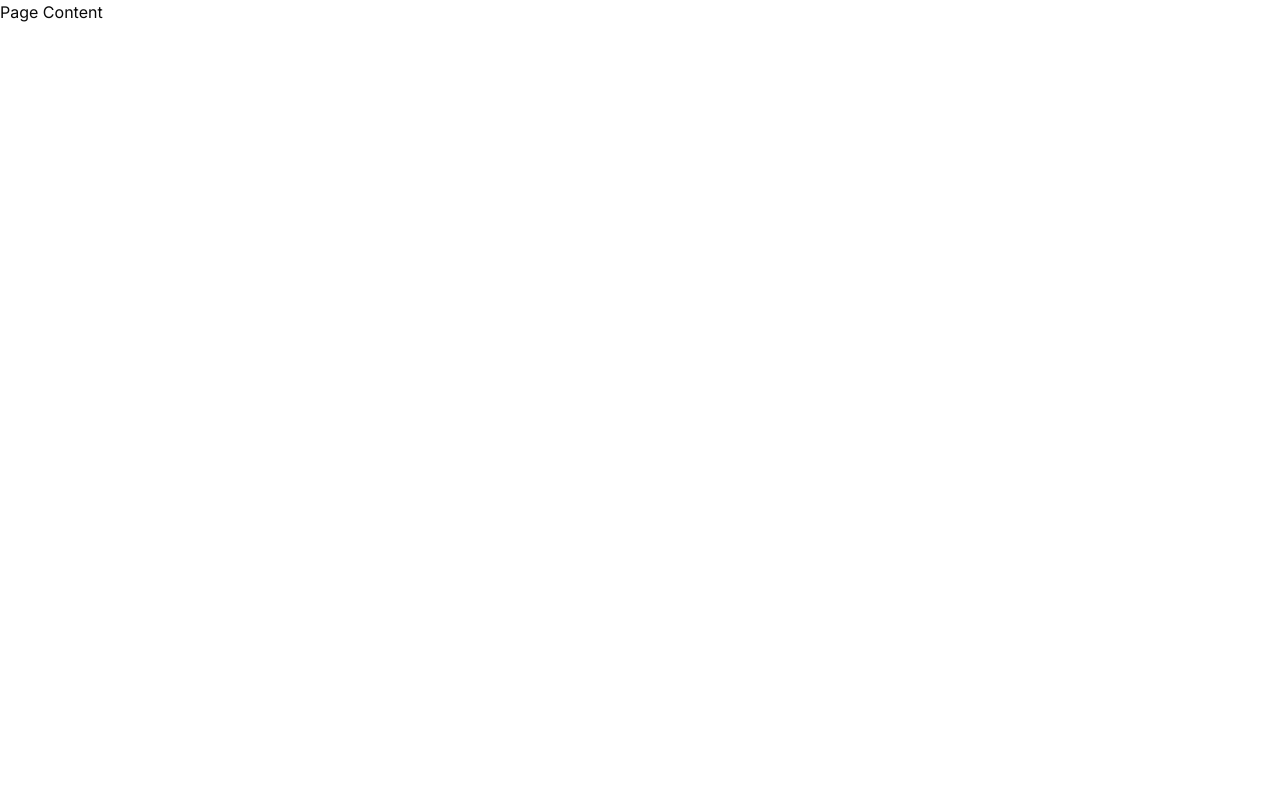
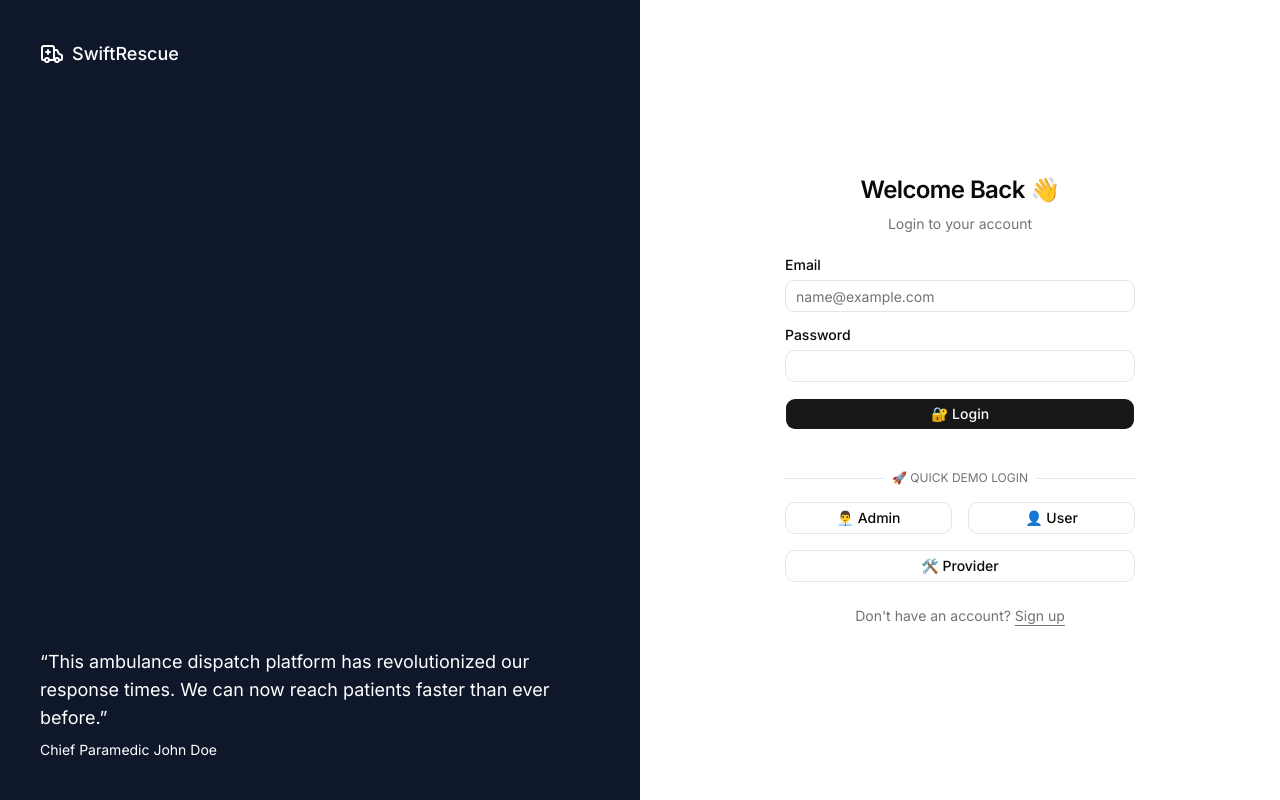
Before and after one commit to arpansarkar112/Emergency_Ambulance_Dispatch_System_frontend, a Next.js app: page /login in a window 1280 px wide. Built offline with nearby package versions, Linux system fonts and the light colour scheme.

Commit message:
feat: create Login page with One-Click Demo Login UI

```diff
--- a/src/app/(auth)/login/page.tsx
+++ b/src/app/(auth)/login/page.tsx
@@ -1 +1,64 @@
-export default function Page() { return <div>Page Content</div> }
+import Link from "next/link";
+import { Button } from "@/components/ui/button";
+import { Input } from "@/components/ui/input";
+import { Label } from "@/components/ui/label";
+import { Card, CardContent, CardDescription, CardFooter, CardHeader, CardTitle } from "@/components/ui/card";
+import { Ambulance } from "lucide-react";
+import { OneClickLogin } from "@/components/shared/OneClickLogin";
+
+export default function LoginPage() {
+  return (
+    <div className="container relative min-h-screen flex flex-col items-center justify-center md:grid lg:max-w-none lg:grid-cols-2 lg:px-0">
+      <div className="relative hidden h-full flex-col bg-muted p-10 text-white lg:flex dark:border-r">
+        <div className="absolute inset-0 bg-slate-900" />
+        <div className="relative z-20 flex items-center text-lg font-medium gap-2">
+          <Ambulance className="h-6 w-6" />
+          SwiftRescue
+        </div>
+        <div className="relative z-20 mt-auto">
+          <blockquote className="space-y-2">
+            <p className="text-lg">
+              &ldquo;This ambulance dispatch platform has revolutionized our response times. We can now reach patients faster than ever before.&rdquo;
+            </p>
+            <footer className="text-sm">Chief Paramedic John Doe</footer>
+          </blockquote>
+        </div>
+      </div>
+      <div className="lg:p-8 w-full">
+        <div className="mx-auto flex w-full flex-col justify-center space-y-6 sm:w-[350px]">
+          <div className="flex flex-col space-y-2 text-center">
+            <h1 className="text-2xl font-semibold tracking-tight">Welcome Back 👋</h1>
+            <p className="text-sm text-muted-foreground">Login to your account</p>
+          </div>
+
+          <div className="grid gap-6">
+            <form>
+              <div className="grid gap-4">
+                <div className="grid gap-2">
+                  <Label htmlFor="email">Email</Label>
+                  <Input id="email" placeholder="name@example.com" type="email" autoCapitalize="none" autoComplete="email" autoCorrect="off" />
+                </div>
+                <div className="grid gap-2">
+                  <Label htmlFor="password">Password</Label>
+                  <Input id="password" type="password" />
+                </div>
+                <Button className="w-full">
+                  🔐 Login
+                </Button>
+              </div>
+            </form>
+
+            <OneClickLogin />
+          </div>
+
+          <p className="px-8 text-center text-sm text-muted-foreground">
+            Don&apos;t have an account?{" "}
+            <Link href="/register" className="underline underline-offset-4 hover:text-primary">
+              Sign up
+            </Link>
+          </p>
+        </div>
+      </div>
+    </div>
+  );
+}
--- /dev/null
+++ b/src/components/shared/OneClickLogin.tsx
@@ -0,0 +1,30 @@
+import { Button } from "@/components/ui/button";
+
+export function OneClickLogin() {
+  return (
+    <div className="flex flex-col space-y-4 pt-4">
+      <div className="relative">
+        <div className="absolute inset-0 flex items-center">
+          <span className="w-full border-t" />
+        </div>
+        <div className="relative flex justify-center text-xs uppercase">
+          <span className="bg-background px-2 text-muted-foreground">
+            🚀 Quick Demo Login
+          </span>
+        </div>
+      </div>
+
+      <div className="grid grid-cols-2 gap-4">
+        <Button variant="outline" className="w-full flex items-center justify-center gap-2">
+          👨‍💼 Admin
+        </Button>
+        <Button variant="outline" className="w-full flex items-center justify-center gap-2">
+          👤 User
+        </Button>
+      </div>
+      <Button variant="outline" className="w-full flex items-center justify-center gap-2">
+        🛠️ Provider
+      </Button>
+    </div>
+  );
+}
```
